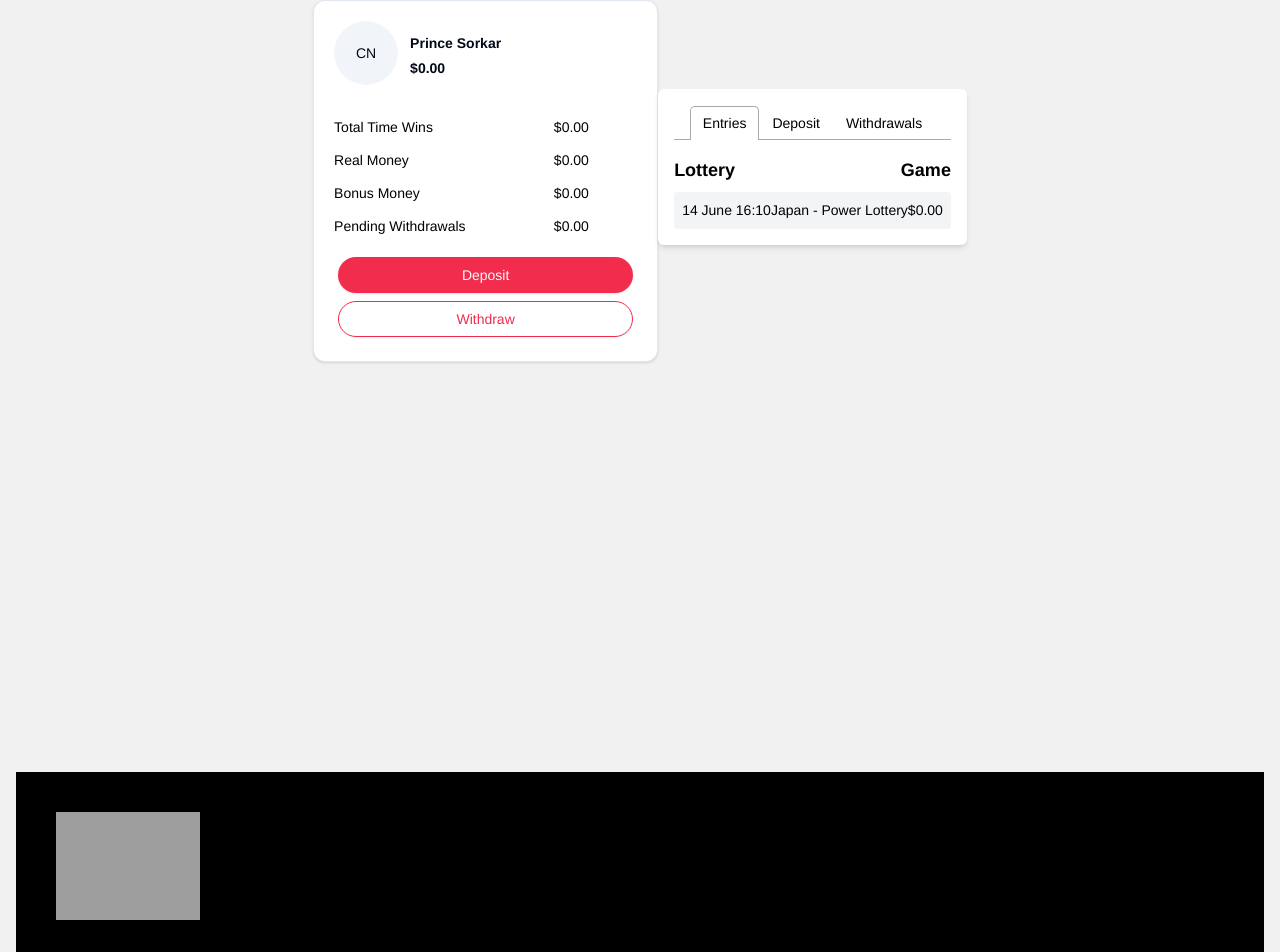
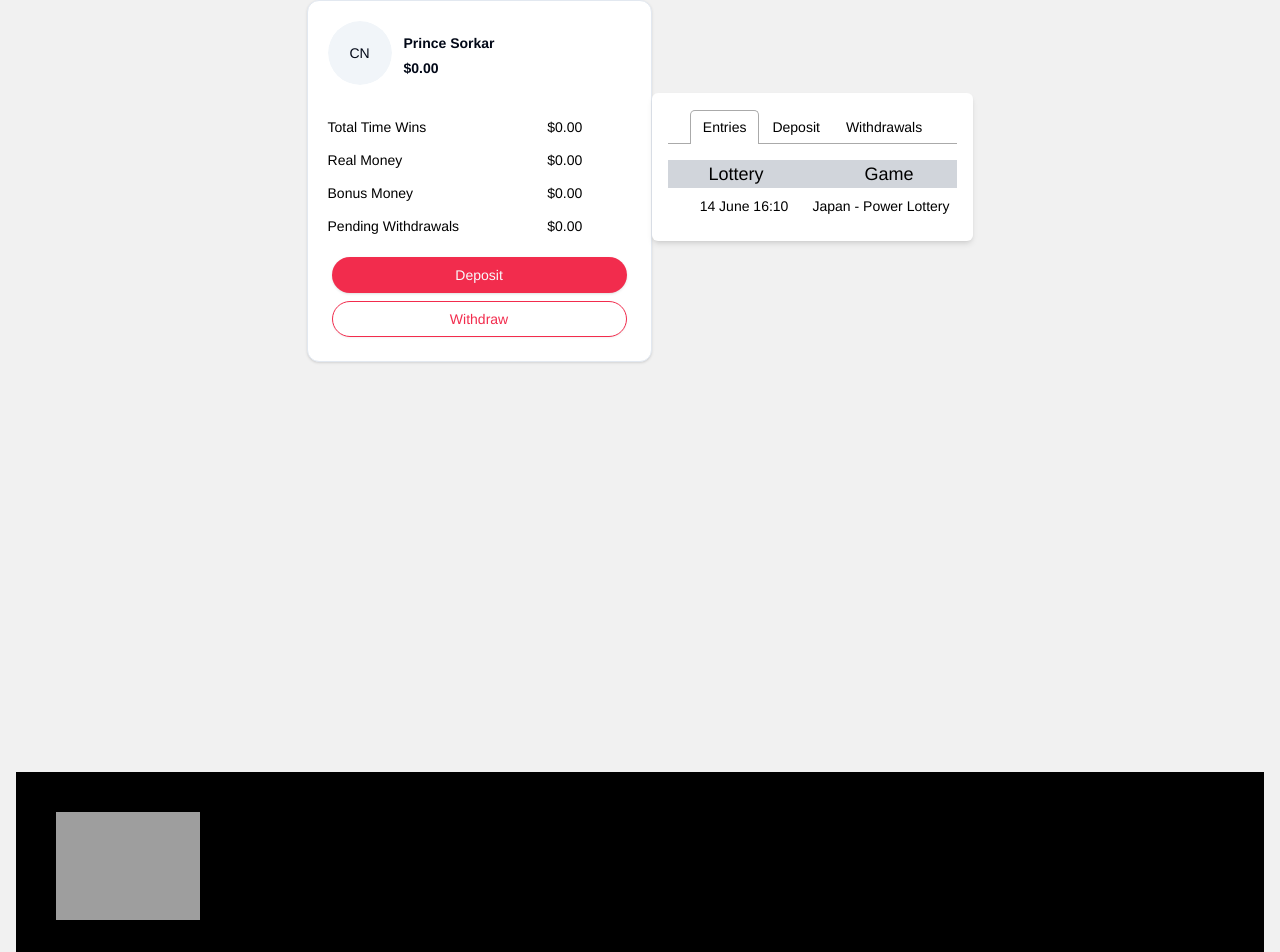
Before and after one commit to BorshaDevi/bgsgame, a Next.js app: page /myaccount in a window 1280 px wide. Shown: the part 1080-2032 px from the top of the page. Built offline with nearby package versions, Linux system fonts and the light colour scheme; grey boxes are pictures that could not be loaded.

Commit message:
added text

```diff
--- a/src/component/Tabs.jsx
+++ b/src/component/Tabs.jsx
@@ -4,7 +4,7 @@ import 'react-tabs/style/react-tabs.css';
 const TabsCom=()=>{
     return(
         <>
-        <div className="w-full h-full max-w-2xl mx-auto bg-white p-4 rounded shadow-md rounded-md">
+        <div className="w-full h-full max-w-2xl mx-auto bg-white p-4  shadow-md rounded-md">
       <Tabs>
         <TabList>
           <Tab>Entries</Tab>
@@ -14,13 +14,28 @@ const TabsCom=()=>{
 
         <TabPanel>
           <div className="mt-4">
-            <div className='flex justify-between'>
-                <h6 className="text-lg font-semibold mb-2">Lottery</h6>
-            <h6 className="text-lg font-semibold mb-2">Game</h6>
+            <div className='grid grid-cols-2 gap-4 bg-gray-300'>
+                <h6 className="text-lg ">Lottery</h6>
+            <h6 className="text-lg ">Game</h6>
             </div>
-            <div className="flex justify-between bg-gray-100 p-2 rounded">
+            <div className="grid grid-cols-2  p-2 rounded">
               <span>14 June 16:10</span>
               <span>Japan - Power Lottery</span>
+
+            </div>
+          </div>
+        </TabPanel>
+
+        <TabPanel>
+          <div className="mt-4">
+            <div className='grid grid-cols-3 gap-4 bg-gray-300'>
+                <h6 className="text-lg ">Date</h6>
+            <h6 className="text-lg ">Lottery</h6>
+            <h6 className="text-lg ">Amount</h6>
+            </div>
+            <div className="grid grid-cols-3  p-2 rounded">
+              <span>14 June 16:10</span>
+              <span>$0.00</span>
               <span>$0.00</span>
             </div>
           </div>
@@ -28,25 +43,11 @@ const TabsCom=()=>{
 
         <TabPanel>
           <div className="mt-4">
-            <div className='flex justify-between'>
-                <h6 className="text-lg font-semibold mb-2">Date</h6>
-            <h6 className="text-lg font-semibold mb-2">Lottery</h6>
-            <h6 className="text-lg font-semibold mb-2">Amount</h6>
+            <div className='grid grid-cols-2 gap-4 bg-gray-300'>
+                <h6 className="text-lg ">Date</h6>
+            <h6 className="text-lg ">Amount</h6>
             </div>
-            <div className="flex justify-between bg-gray-100 p-2 rounded">
-              <span>14 June 16:10</span>
-              <span>$0.00</span>
-            </div>
-          </div>
-        </TabPanel>
-
-        <TabPanel>
-          <div className="mt-4">
-            <div className='flex justify-between'>
-                <h6 className="text-lg font-semibold mb-2">Date</h6>
-            <h6 className="text-lg font-semibold mb-2">Amount</h6>
-            </div>
-            <div className="flex justify-between bg-gray-100 p-2 rounded">
+            <div className="grid grid-cols-2 p-2 rounded">
               <span>14 June 16:10</span>
               <span>$0.00</span>
             </div>
```
